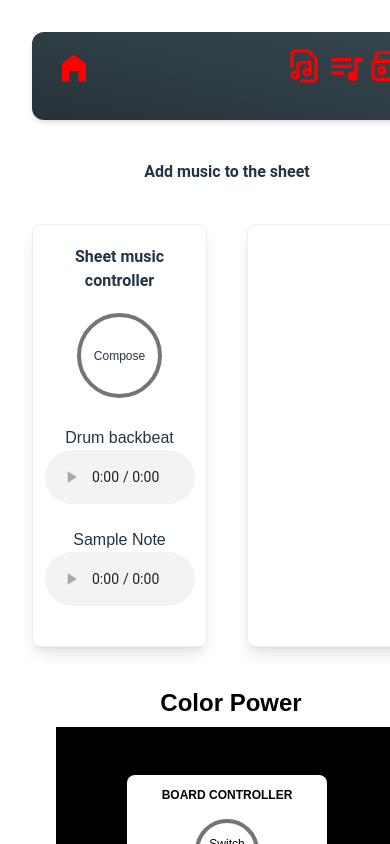
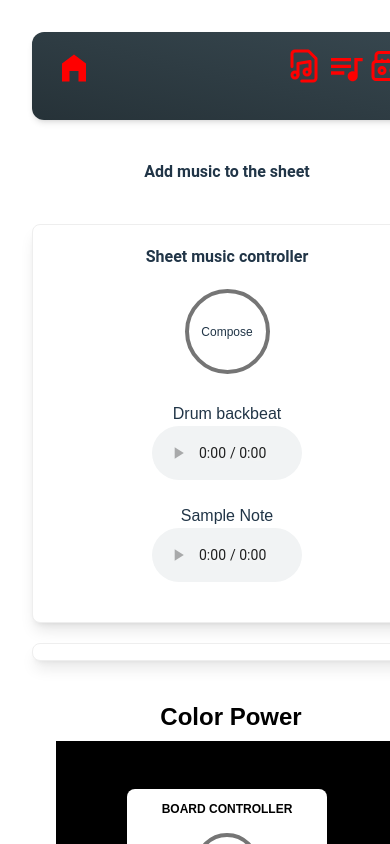
Before and after one commit to dezineskv/react-interact, a React (Vite) app: page /music-notes in a window 390 px wide. Shown: the top 844 px of the page. Built offline with nearby package versions, Linux system fonts and the light colour scheme; grey boxes are pictures that could not be loaded.

Commit message:
update to responsive layout for Cards page & music notes page

```diff
--- a/src/components/Cards.jsx
+++ b/src/components/Cards.jsx
@@ -5,7 +5,7 @@ import "../App.css";
 function Cards() {
   return (
     <>
-      <div className="flex flex-row gap-5 justify-center ">
+      <div className="flex flex-col md:flex-row  gap-5 justify-center ">
         <div className="w-full max-w-xs overflow-hidden rounded-lg border border-slate-200 bg-white shadow-lg shadow-slate-950/5 h-[200px]">
           <div className="h-max w-full rounded px-3 py-2">
             <h6 className="font-sans text-base font-bold text-current antialiased md:text-lg lg:text-xl">
--- a/src/components/MusicNotes.jsx
+++ b/src/components/MusicNotes.jsx
@@ -25,8 +25,8 @@ function MusicNotes() {
         <h6 class="font-sans text-base font-bold text-current antialiased md:text-lg lg:text-xl mb-10">
           Add music to the sheet
         </h6>
-        <div className="flex flex-row gap-10 justify-center max-w-screen-lg">
-          <div class="w-full max-w-[200px] overflow-hidden rounded-lg border border-slate-200 bg-white shadow-lg shadow-slate-950/5">
+        <div className="flex flex-col md:flex-row  gap-5 justify-center md:max-w-screen-lg">
+          <div class="w-full sm:w-[100vw] md:max-w-[200px] rounded-lg border border-slate-200 bg-white shadow-lg shadow-slate-950/5">
             <div class="flex flex-col justify-center items-center h-full w-full rounded px-3 py-0 my-0">
               <h6 class="flex items-start justify-center font-sans text-base font-bold text-current antialiased md:text-lg lg:text-xl mb-5 mt-5">
                 Sheet music controller
@@ -64,9 +64,8 @@ function MusicNotes() {
                 </audio>
               </div>
             </div>
-
           </div>
-          <div class="w-full max-w-[500px] overflow-hidden rounded-lg border border-slate-200 bg-white shadow-lg shadow-slate-950/5">
+          <div class="w-full sm:w-10/12 md:w-[500px] overflow-hidden rounded-lg border border-slate-200 bg-white shadow-lg shadow-slate-950/5">
             <div class="h-max w-full rounded px-3 py-2">
               <div
                 className="w-11/12 flex flex-row flex-wrap justify-start items-center gap-1 ml-5 h-full"
@@ -93,7 +92,6 @@ function MusicNotes() {
           </div>
         </div>
       </div>
-
     </>
   );
 }
--- a/src/pages/Home.jsx
+++ b/src/pages/Home.jsx
@@ -8,7 +8,7 @@ function Home() {
     <>
       <Cards />
       <div className="flex justify-center mx-auto mt-10 max-w-screen-md">
-        <div className="rounded-lg border shadow-sm bg-white border-slate-200 shadow-slate-950/5 relative flex h-[30rem] w-full max-w-[50rem] flex-col items-end justify-center overflow-hidden text-center">
+        <div className="rounded-lg border shadow-sm bg-white border-slate-200 shadow-slate-950/5 relative flex max-h-[30rem] w-full max-w-[50rem] flex-col items-end justify-center overflow-hidden text-center">
           <div className="p-2">
             <div className="absolute inset-0 m-0 h-full w-full rounded-none bg-cover bg-center">
               <img
@@ -19,7 +19,7 @@ function Home() {
             </div>
           </div>
           <div className="w-full rounded relative bottom-0 flex h-full flex-col items-center justify-startd px-6 py-14 md:px-12">
-            <h6 className="font-sans antialiased font-bold text-base md:text-lg lg:text-xl my-6 text-white">
+            <h6 className="font-sans antialiased font-bold text-base md:text-lg lg:text-xl my-6" style={{color: 'red', fontWeight: 900, fontFamily: 'cursive'}}>
               Kim Vidal
             </h6>
             <img
```
